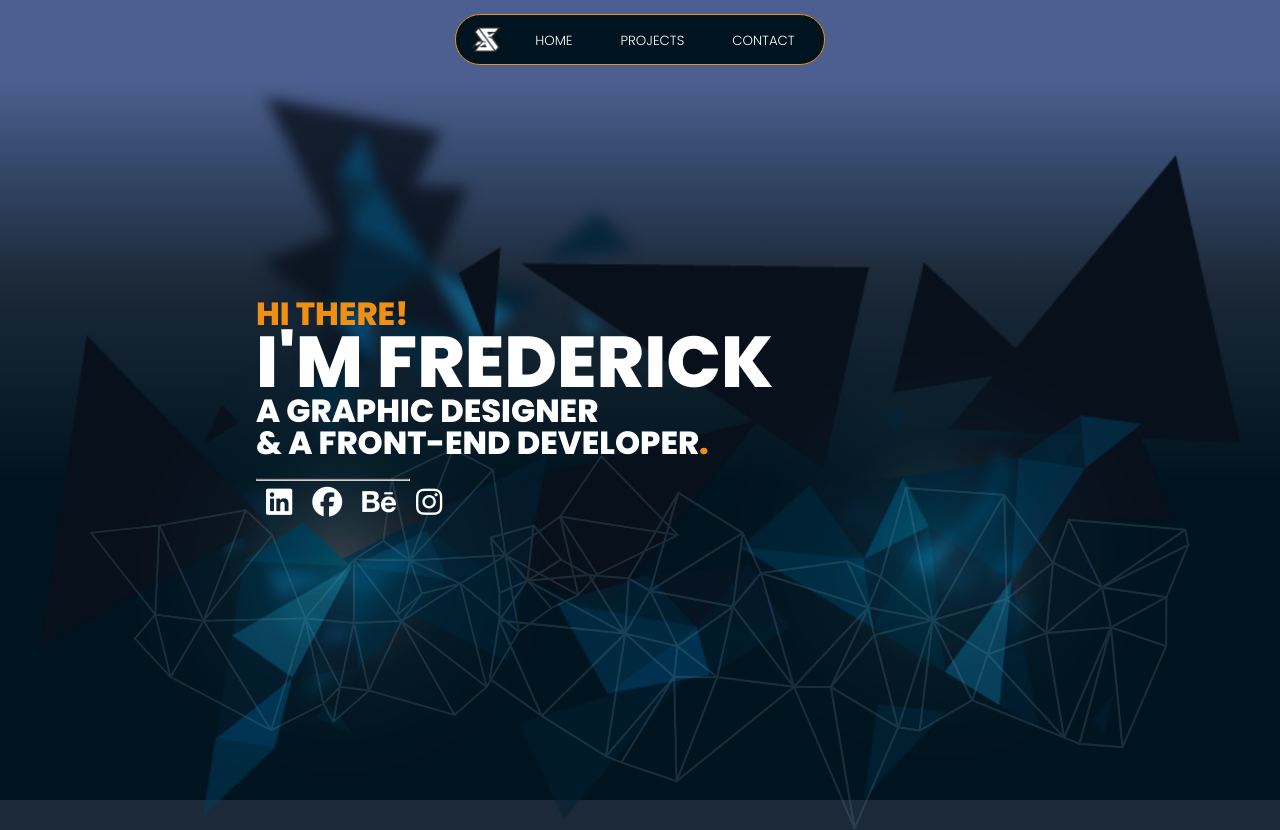
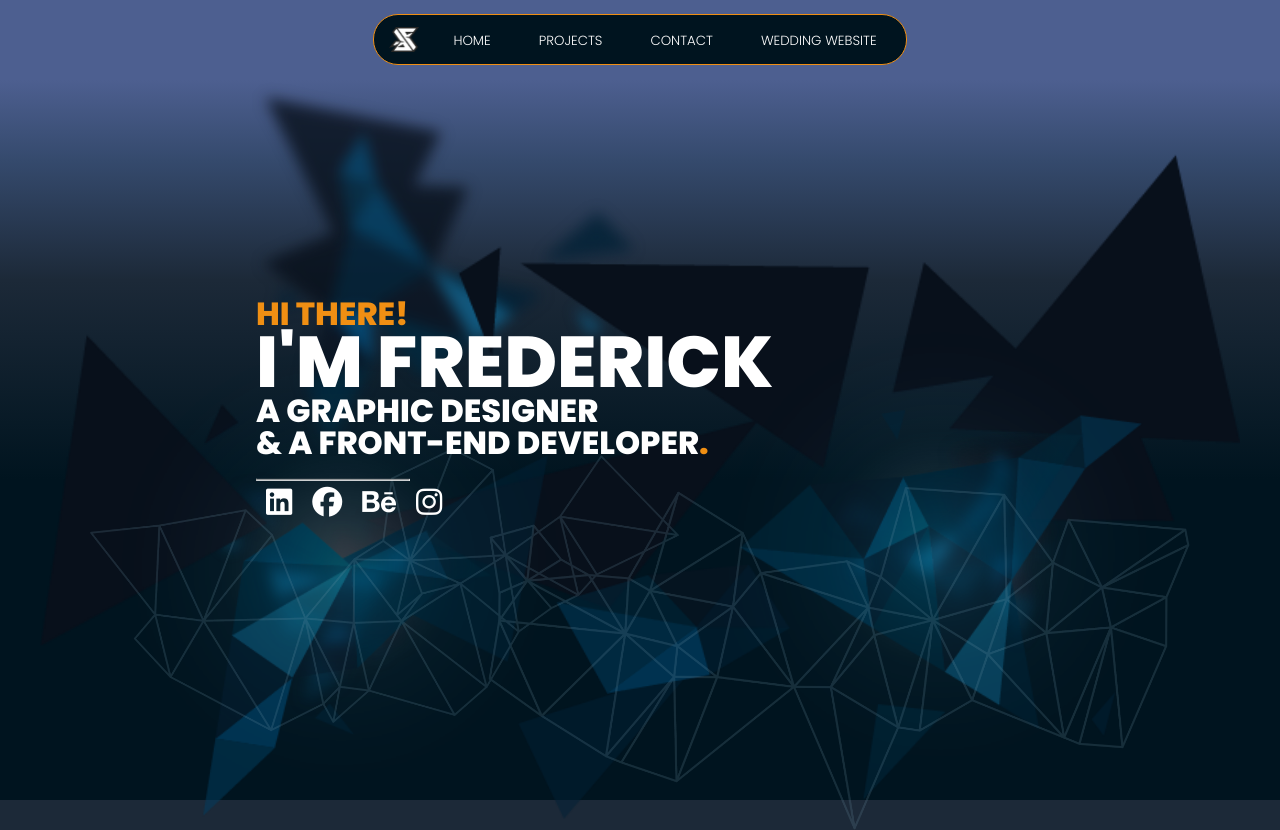
Before and after one commit to XoenLee/fnreyes-portfolio, a plain HTML site: page index.html in a window 1280 px wide. Shown: the top 830 px of the page. Drawn offline with Linux system fonts and the light colour scheme.

Commit message:
Added nav for wedding site

```diff
--- a/index.html
+++ b/index.html
@@ -22,6 +22,9 @@
                 </li>
                 <li>
                     <a href="#contact" onclick="smoothScroll('contact')">Contact</a>
+                </li>
+                <li>
+                    <a href="/WeddingWebsite/home.html">Wedding Website</a>
                 </li>
                 <!-- <li class="hamburger">
                     <a href="#">
```
